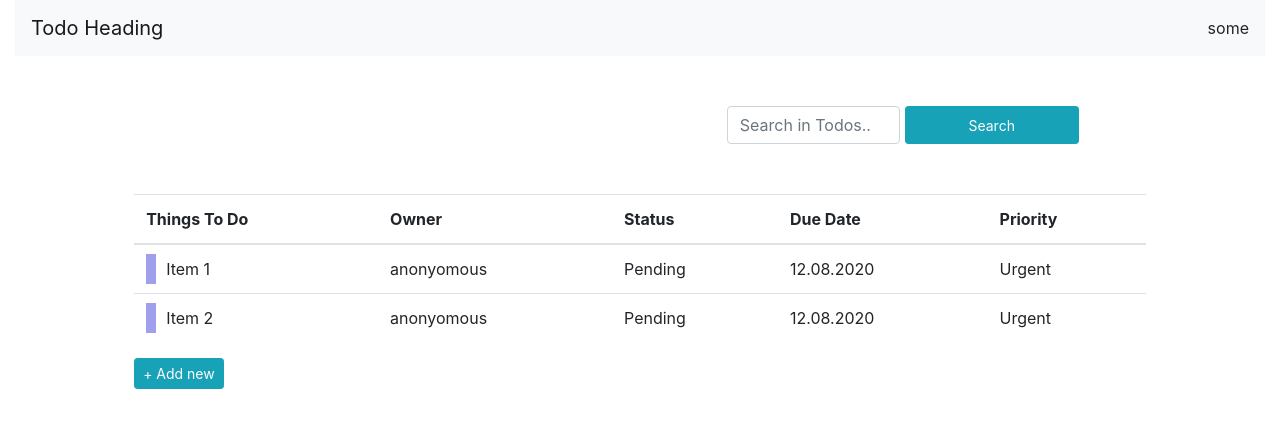
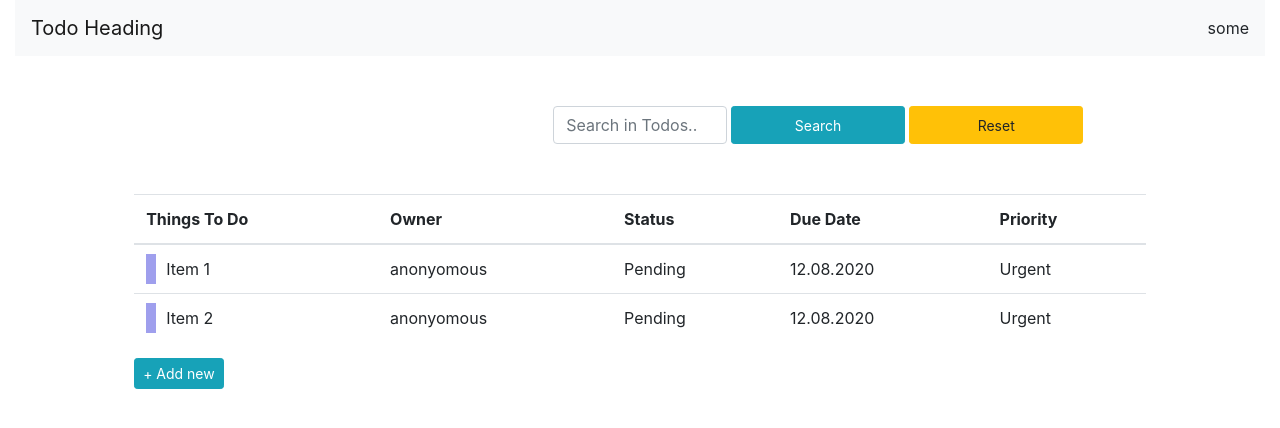
Before and after one commit to rajiv-shrivastava/react-draggable-table, a React (Create React App) app: page / in a window 1280 px wide. Shown: the top 428 px of the page. Built offline with nearby package versions, Linux system fonts and the light colour scheme.

Commit message:
search ui

```diff
--- a/src/TableWithDrag.js
+++ b/src/TableWithDrag.js
@@ -195,11 +195,13 @@ export default class TableWithDrag extends Component {
       <React.Fragment>
 
       <div className="row mb-50">
-         <div className="col-sm-7"></div>
+         <div className="col-sm-5"></div>
          <input type="text" placeholder="Search in Todos.."
          className="form-control col-sm-2"/>
           &nbsp;
          <button className="btn btn-info btn-sm col-sm-2">Search</button>
+         &nbsp;
+         <button className="btn btn-warning btn-sm col-sm-2">Reset</button>
       </div>
 
       <SortableContainer onSortEnd={this.onSortEnd} useDragHandle>
```
